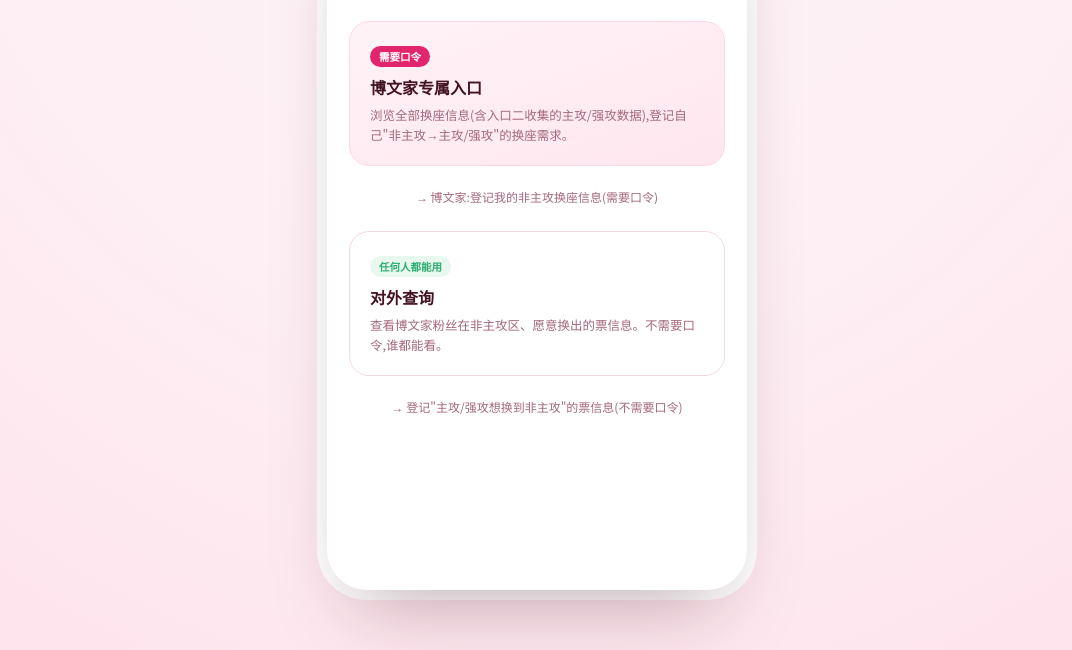
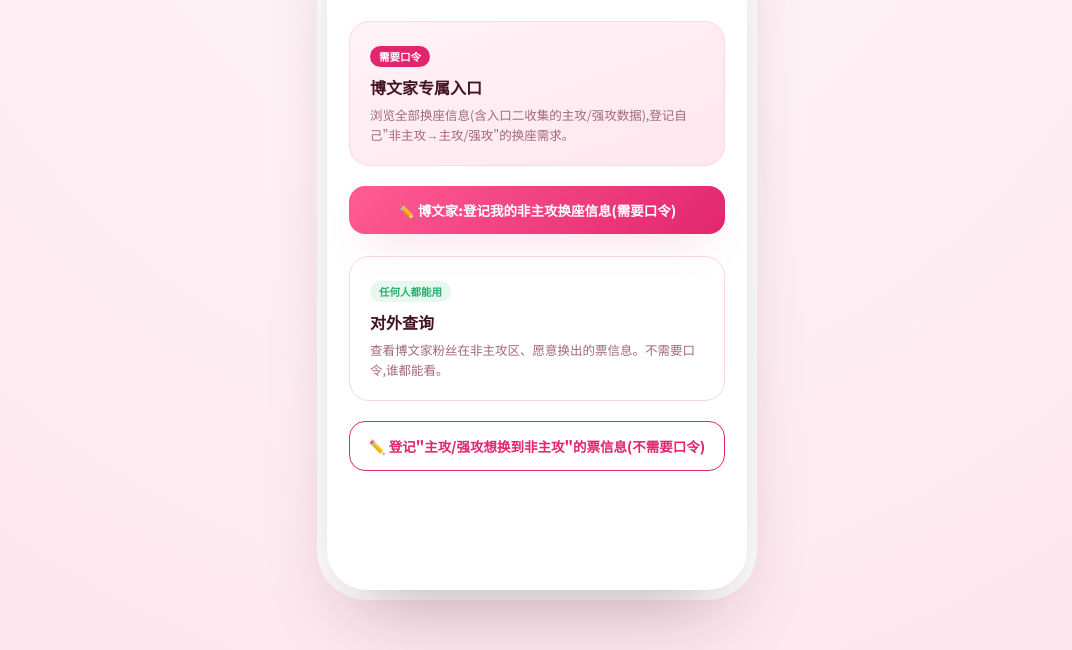
Before and after one commit to YC-451/fifthseatswap, a website: page seatswap/public/index.html in a window 1280 px wide. Shown: the part 150-800 px from the top of the page, without its empty margins (103-1175 px from the left). Drawn offline with Linux system fonts and the light colour scheme.

Commit message:
Update index.html

```diff
--- a/seatswap/public/index.html
+++ b/seatswap/public/index.html
@@ -20,6 +20,15 @@
   .badge.pw{ background:var(--pink-deep); color:#fff; }
   .badge.open{ background:#e9f8ef; color:var(--green); }
   .center-link{ text-align:center; display:block; margin-top:6px; font-size:12px; color:var(--ink-soft); text-decoration:none; }
+  .reg-btn{
+    display:block; text-align:center; text-decoration:none;
+    background: linear-gradient(135deg, var(--pink-mid), var(--pink-deep)); color:#fff;
+    font-weight:800; font-size:13.5px; padding:14px 12px; border-radius:16px;
+    box-shadow: var(--shadow); margin-top:4px;
+  }
+  .reg-btn.secondary{
+    background:#fff; color: var(--pink-deep); border:1.5px solid var(--pink-deep); box-shadow:none;
+  }
 </style>
 </head>
 <body>
@@ -39,14 +48,14 @@
       <h3>博文家专属入口</h3>
       <p>浏览全部换座信息(含入口二收集的主攻/强攻数据),登记自己"非主攻→主攻/强攻"的换座需求。</p>
     </a>
-    <a class="center-link" href="register.html?entry=1">→ 博文家:登记我的非主攻换座信息(需要口令)</a>
+    <a class="reg-btn" href="register.html?entry=1">✏️ 博文家:登记我的非主攻换座信息(需要口令)</a>
 
-    <a class="portal-card" href="browse.html?mode=public" style="margin-top:10px;">
+    <a class="portal-card" href="browse.html?mode=public" style="margin-top:6px;">
       <span class="badge open">任何人都能用</span>
       <h3>对外查询</h3>
       <p>查看博文家粉丝在非主攻区、愿意换出的票信息。不需要口令,谁都能看。</p>
     </a>
-    <a class="center-link" href="register.html?entry=2">→ 登记"主攻/强攻想换到非主攻"的票信息(不需要口令)</a>
+    <a class="reg-btn secondary" href="register.html?entry=2">✏️ 登记"主攻/强攻想换到非主攻"的票信息(不需要口令)</a>
   </div>
 </div>
 </body>
```
